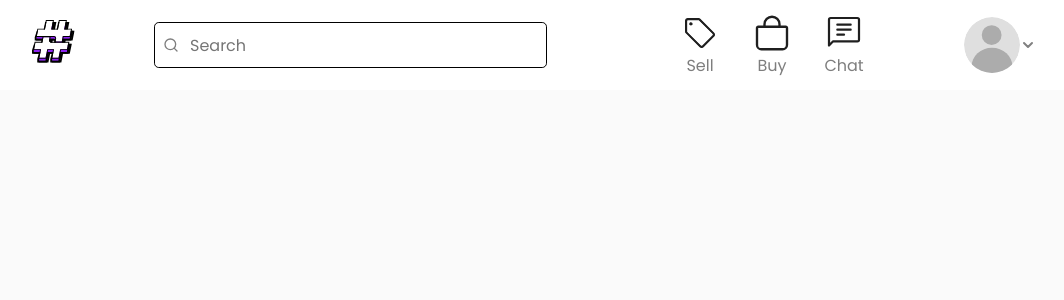
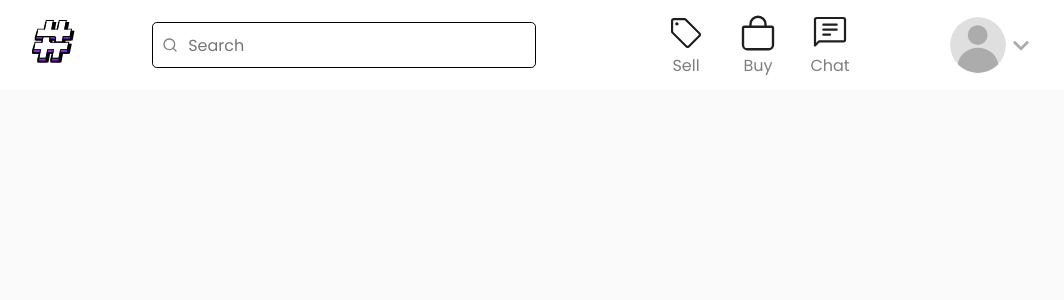
Before and after one commit to include-davis/marketplace, a Next.js app in the folder client/: page / in a window 1280 px wide. Shown: the top 300 px of the page, without its empty margins (80-1144 px from the left). Built offline with nearby package versions, Linux system fonts and the light colour scheme.

Commit message:
Replaced raw svg with file image

```diff
--- a/client/src/app/components/Navbar/Navbar.tsx
+++ b/client/src/app/components/Navbar/Navbar.tsx
@@ -57,21 +57,7 @@ export default function Navbar() {
               height={100}
               className={styles.accountIcon}
             />
-            <svg
-              className={`${styles.chevron} ${dropdownOpen ? styles.chevronOpen : ""}`}
-              width="16"
-              height="16"
-              viewBox="0 0 16 16"
-              fill="none"
-            >
-              <path
-                d="M4 6L8 10L12 6"
-                stroke="currentColor"
-                strokeWidth="2"
-                strokeLinecap="round"
-                strokeLinejoin="round"
-              />
-            </svg>
+            <Image src="/Navbar/chevron.svg" alt="Menu" width={30} height={30} className={`${styles.chevron} ${dropdownOpen ? styles.chevronOpen : ""}`} />
           </button>
           {dropdownOpen && (
             <div className={styles.dropdown} id="account-dropdown">
```
Also changed, not shown: client/public/Navbar/chevron.svg (added).
